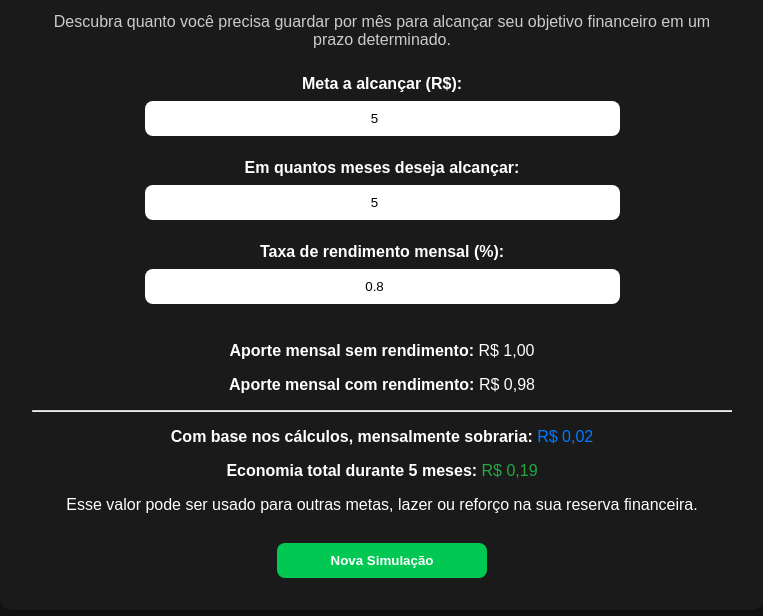
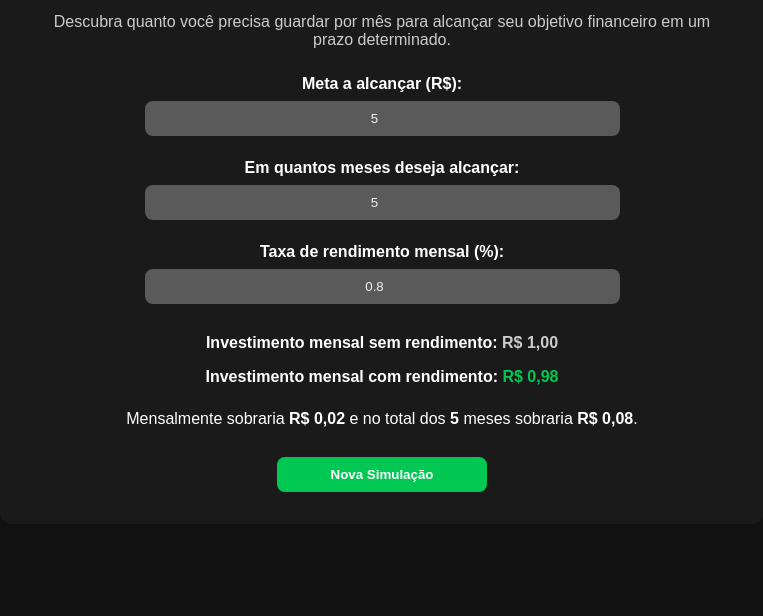
Before and after one commit to Gustavoo-z/Atividade-extensionista-II, a plain HTML site: page calculadoras/caminho-sonho/caminho-sonho.html in a window 1280 px wide. Both pictures are taken after typing "5", "5" into the empty fields and a click on the button "Calcular". Shown: the part 166-782 px from the top of the page, without its empty margins (258-1021 px from the left). Drawn offline with Linux system fonts and the light colour scheme.

Commit message:
Adjust details

```diff
--- a/calculadoras/caminho-sonho/caminho-sonho.css
+++ b/calculadoras/caminho-sonho/caminho-sonho.css
@@ -68,7 +68,7 @@
   margin-top: 1rem;
 }
 
-.resultado-caminho {
+.resultado-caminho-2 {
   margin-top: 1.5rem;
 }
 
@@ -77,3 +77,13 @@
   align-items: center;
   text-align: center;
 }
+
+.resultado-sem-rendimento span {
+    font-weight: bold;
+    color: var(--cor-texto-secundario);
+}
+
+.resultado-com-rendimento span{
+    font-weight: bold;
+    color: #00c853;
+}
--- a/calculadoras/caminho-sonho/caminho-sonho.html
+++ b/calculadoras/caminho-sonho/caminho-sonho.html
@@ -17,10 +17,10 @@
     <p class="subtitulo-caminho">Descubra quanto você precisa guardar por mês para alcançar seu objetivo financeiro em um prazo determinado.</p>
     <form id="form-caminho" class="form-caminho">
       <label class="label-caminho" for="meta-caminho">Meta a alcançar (R$):</label>
-      <input class="input-caminho" type="number" id="meta-caminho" required>
+      <input class="input-caminho" type="number" step="any" id="meta-caminho" required>
 
       <label class="label-caminho" for="meses-caminho">Em quantos meses deseja alcançar:</label>
-      <input class="input-caminho" type="number" id="meses-caminho" required>
+      <input class="input-caminho" type="number" step="any" id="meses-caminho" required>
 
       <label class="label-caminho" for="taxa-caminho">Taxa de rendimento mensal (%):</label>
       <input class="input-caminho" type="number" id="taxa-caminho" value="0.8" step="0.01">
--- a/calculadoras/caminho-sonho/caminho-sonho.js
+++ b/calculadoras/caminho-sonho/caminho-sonho.js
@@ -4,11 +4,14 @@ document.addEventListener("DOMContentLoaded", function () {
   const form = document.getElementById("form-caminho");
   if (!form) return;
   const resultado = document.getElementById("resultado-caminho");
-  const container = document.getElementById("container-caminho");
   const btnSimular = document.getElementsByClassName("btn-simular-caminho")[0];
 
   form.addEventListener("submit", function (e) {
     e.preventDefault();
+
+    const metaInput = document.getElementById("meta-caminho");
+    const mesesInput = document.getElementById("meses-caminho");
+    const taxaInput = document.getElementById("taxa-caminho");
 
     const meta = parseFloat(document.getElementById("meta-caminho").value);
     const meses = parseInt(document.getElementById("meses-caminho").value);
@@ -33,25 +36,16 @@ document.addEventListener("DOMContentLoaded", function () {
     }
 
     resultado.innerHTML = `
-      <p><strong>Aporte mensal sem rendimento:</strong> ${formatarValor(aporteSemRendimento)}</p>
-      <p><strong>Aporte mensal com rendimento:</strong> ${formatarValor(aporteComRendimento)}</p>`;
+      <p class="resultado-sem-rendimento"><strong>Investimento mensal sem rendimento:</strong> <span>${formatarValor(aporteSemRendimento)}</span></p>
+      <p class="resultado-com-rendimento"><strong>Investimento mensal com rendimento:</strong> <span>${formatarValor(aporteComRendimento)}</span></p>`;
 
       const diferenca = aporteSemRendimento - aporteComRendimento;
 
       if (diferenca > 0) {
-      const economiaAnual = diferenca * 12;
+      const economiEmMeses = diferenca * meses;
 
       resultado.innerHTML += `
-        <hr style="margin: 1rem 0; border-top: 1px solid #ccc;">
-        <p><strong>Com base nos cálculos, mensalmente sobraria:</strong>
-          <span style="color: #007bff;">${formatarValor(diferenca)}</span>
-        </p>
-        <p><strong>Economia total durante ${meses} meses:</strong>
-          <span style="color: #28a745;">${formatarValor(economiaAnual)}</span>
-        </p>
-        <p>
-          Esse valor pode ser usado para outras metas, lazer ou reforço na sua reserva financeira.
-        </p>`;
+        <p class="resultado-caminho-2">Mensalmente sobraria <strong>${formatarValor(diferenca)}</strong> e no total dos <strong>${meses}</strong> meses sobraria <strong>${formatarValor(economiEmMeses)}</strong>.</p>`;
       }
 
       resultado.innerHTML += `
@@ -59,5 +53,24 @@ document.addEventListener("DOMContentLoaded", function () {
         <button id="nova-simulacao-caminho" class="btn-simular-caminho">Nova Simulação</button>
       </div>`;
 
+      metaInput.disabled = true;
+      metaInput.style.color = "#f0f0f0";
+      mesesInput.disabled = true;
+      mesesInput.style.color = "#f0f0f0";
+      taxaInput.disabled = true;
+      taxaInput.style.color = "#f0f0f0";
+
+    document.getElementById("nova-simulacao-caminho").addEventListener("click", () => {
+      form.reset();
+      resultado.innerHTML = "";
+      btnSimular.style.display = "block";
+      metaInput.disabled = false;
+      metaInput.style.color = "#000";
+      mesesInput.disabled = false;
+      mesesInput.style.color = "#000";
+      taxaInput.disabled = false;
+      taxaInput.style.color = "#000";
+    });
+
   });
 });
--- a/calculadoras/constancia/constancia.css
+++ b/calculadoras/constancia/constancia.css
@@ -67,6 +67,7 @@
     display: flex;
     justify-content: center;
     margin-top: 1rem;
+    margin-bottom: 1.5rem;
 }
 
 .canvas-constancia {
```
Also changed, not shown: calculadoras/constancia/constancia.html (+2 -2 lines).
